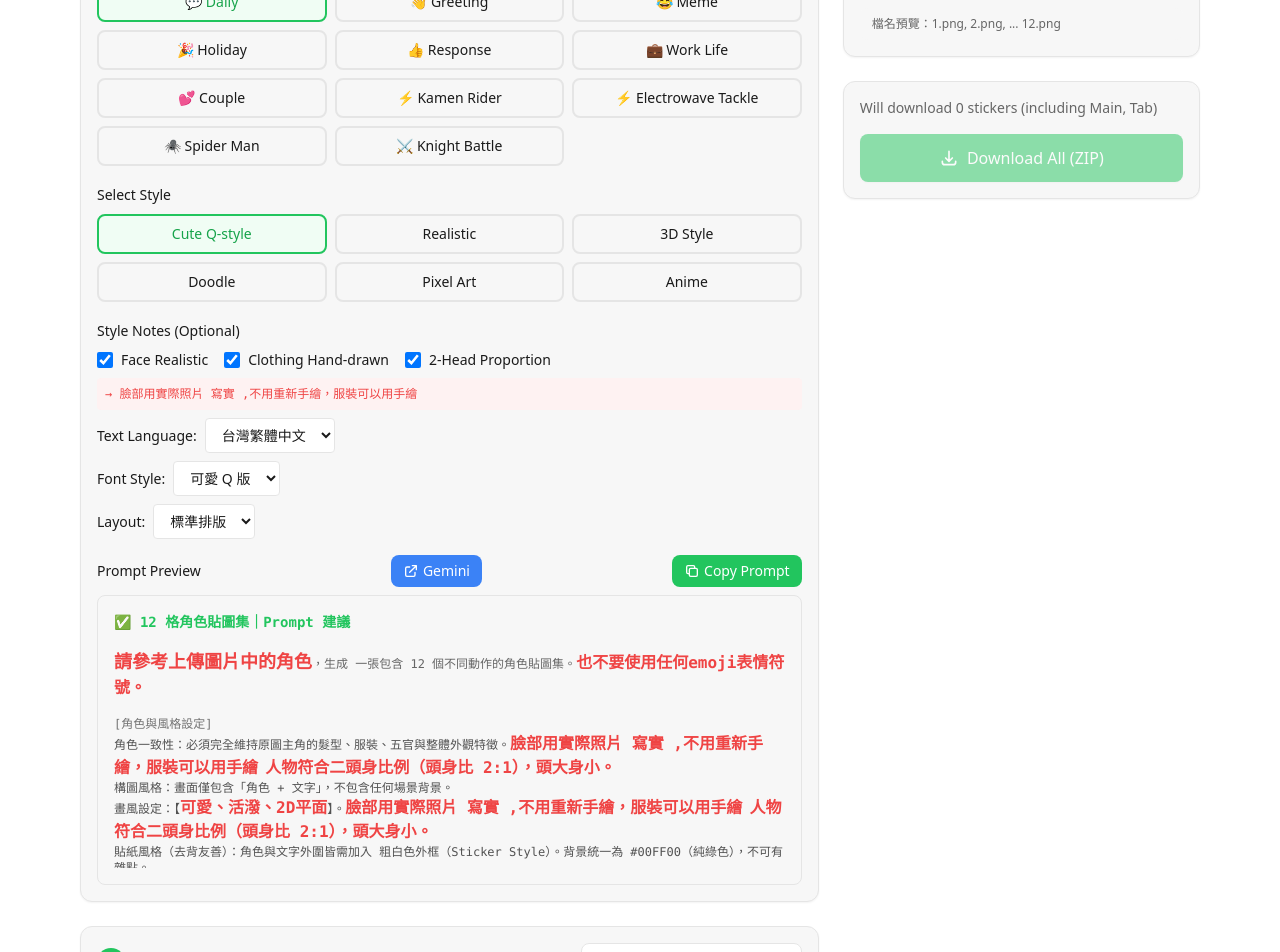
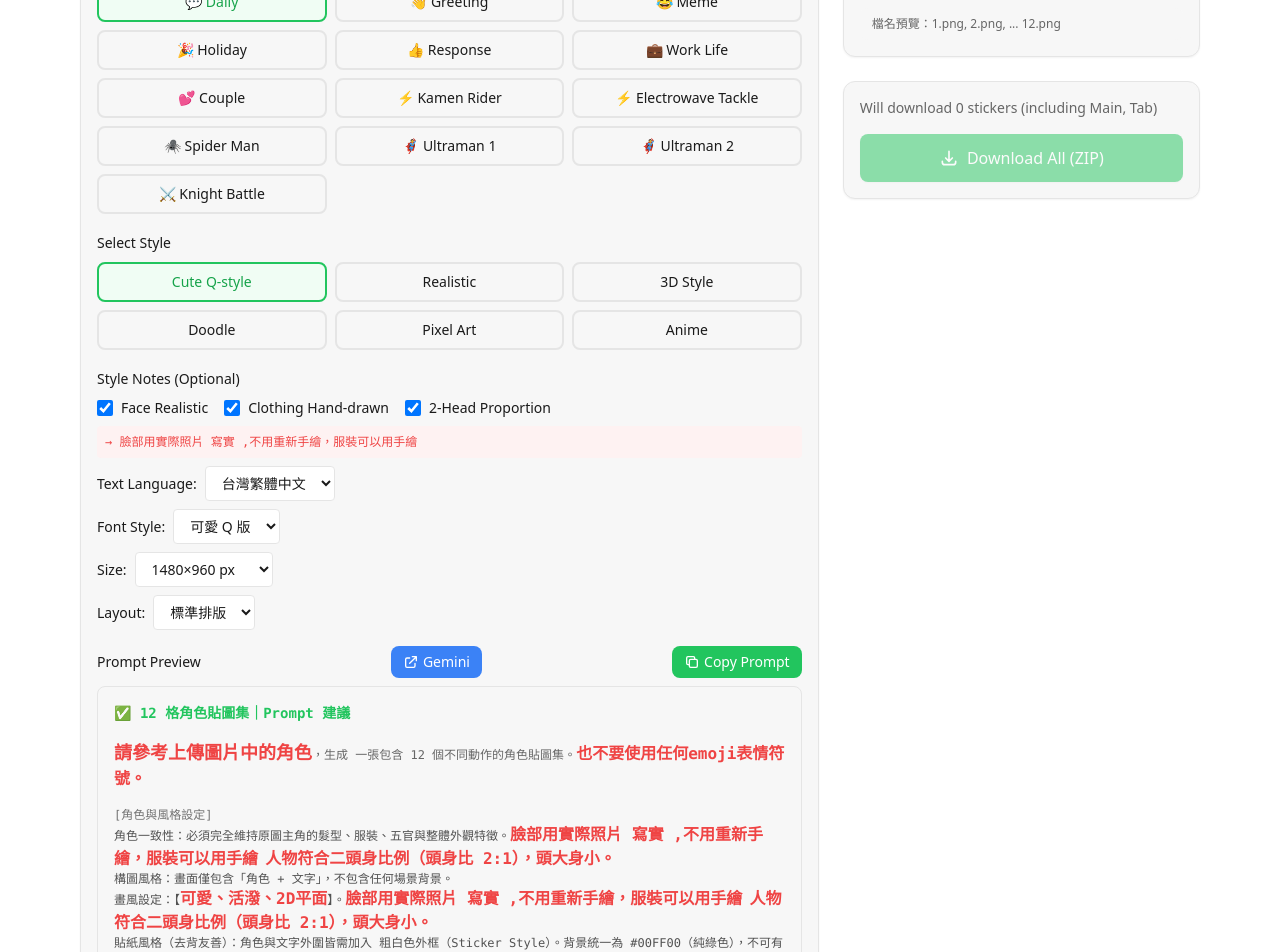
Before and after one commit to qpooqp777/line-sticker-factory, a React (Vite) app: page / in a window 1280 px wide. Shown: the part 260-1212 px from the top of the page. Built offline with nearby package versions, Linux system fonts and the light colour scheme.

Commit message:
Update 鹹蛋超人 theme: split into ultraman1 (battle) and ultraman2 (daily)

```diff
--- a/src/App.jsx
+++ b/src/App.jsx
@@ -1,4 +1,4 @@
-import { useState, useRef } from 'react'
+import { useState, useRef, useCallback } from 'react'
 import { ThemeProvider } from './contexts/ThemeContext'
 import { LanguageProvider } from './contexts/LanguageContext'
 import Header from './components/Header'
@@ -8,6 +8,7 @@ import GridSlicer from './components/GridSlicer'
 import StickerSelector from './components/StickerSelector'
 import FileNaming from './components/FileNaming'
 import DownloadPanel from './components/DownloadPanel'
+import Snackbar from './components/Snackbar'
 
 function AppContent() {
   // Refs
@@ -20,6 +21,13 @@ function AppContent() {
   const [tabSticker, setTabSticker] = useState(null)
   const [startNumber, setStartNumber] = useState(1)
   const [removeBg, setRemoveBg] = useState(true)
+
+  // Snackbar state
+  const [snackbar, setSnackbar] = useState(null)
+  const showSnackbar = useCallback((message, type = 'success') => {
+    setSnackbar({ message, type })
+  }, [])
+  const hideSnackbar = useCallback(() => setSnackbar(null), [])
 
   // Handlers
   const handleGridImageLoaded = (image) => {
@@ -89,10 +97,13 @@ function AppContent() {
               mainSticker={mainSticker}
               tabSticker={tabSticker}
               startNumber={startNumber}
+              onSnackbar={showSnackbar}
             />
           </div>
         </div>
       </main>
+
+      {snackbar && <Snackbar message={snackbar.message} type={snackbar.type} onClose={hideSnackbar} />}
 
       {/* Floating buttons for mobile - quick scroll */}
       <div className="lg:hidden fixed bottom-6 right-6 flex flex-col gap-3 z-50">
--- a/src/components/PromptGenerator.jsx
+++ b/src/components/PromptGenerator.jsx
@@ -26,6 +26,24 @@ const FONT_STYLES = {
 }
 
 // Layout options
+const SIZE_OPTIONS = {
+  '1480x960': {
+    label: { 'zh-TW': '1480×960 px', en: '1480×960 px' },
+    desc: '1480 × 960 px',
+    cell: '370 × 240 px',
+  },
+  '1200x896': {
+    label: { 'zh-TW': '1200×896 px', en: '1200×896 px' },
+    desc: '1200×896 px',
+    cell: '~300 × 224 px',
+  },
+  '2560x1664': {
+    label: { 'zh-TW': '2560×1664 px', en: '2560×1664 px' },
+    desc: '2560×1664 px',
+    cell: '~640 × 416 px',
+  },
+}
+
 const LAYOUT_OPTIONS = {
   standard: {
     label: { 'zh-TW': '標準排版', en: 'Standard' },
@@ -248,6 +266,44 @@ const STICKER_SETS = {
       { title: '蛛王全開', text: '蛛王降臨！', action: '全身巨大蜘蛛能量爆發', effect: '巨大蜘蛛幻影＋蛛網光芒' }
     ]
   },
+  ultraman1: {
+    label: { 'zh-TW': '🦸 鹹蛋超人1', en: '🦸 Ultraman 1' },
+    faceStyle: '寫實照片風格不用重新手繪',
+    clothingStyle: '鹹蛋超人皮套風格要有金屬質感與發光線條',
+    stickers: [
+      { title: '斯派修姆光線', text: '看招！', action: '雙手呈十字交叉狀，發射光線', effect: '金色光線射向敵人＋能量波' },
+      { title: '斯派修姆光線', text: '發射！', action: '雙手呈十字交叉狀，發射光線', effect: '金色光線射向敵人＋能量波' },
+      { title: '斯派修姆光線', text: '正義必勝', action: '雙手呈十字交叉狀，勝利姿勢', effect: '金色光線＋勝利光芒' },
+      { title: '能量指示燈閃爍', text: '我沒電了', action: '胸口圓燈變紅閃爍，表示時間不足', effect: '紅色閃爍警示燈' },
+      { title: '能量指示燈閃爍', text: '時間不夠', action: '胸口圓燈變紅閃爍，表示時間不足', effect: '紅色閃爍警示燈' },
+      { title: '能量指示燈閃爍', text: '撤退', action: '胸口圓燈變紅閃爍，表示時間不足', effect: '紅色閃爍警示燈' },
+      { title: '能量指示燈閃爍', text: '快救我', action: '胸口圓燈變紅閃爍，求助姿勢', effect: '紅色閃爍警示燈＋求助光芒' },
+      { title: '變身動作', text: '交給我吧！', action: '單手舉起變身器', effect: '變身光芒環繞' },
+      { title: '變身動作', text: '變身！', action: '單手舉起變身器，變身特效', effect: '閃光環繞全身＋光芒爆發' },
+      { title: '變身動作', text: '我來了', action: '單手舉起變身器', effect: '變身光芒環繞' },
+      { title: '防禦姿勢', text: '拒絕', action: '雙手張開擋在身前', effect: '防護光盾' },
+      { title: '防禦姿勢', text: '沒問題', action: '雙手張開擋在身前，自信表情', effect: '防護光盾＋自信光芒' },
+    ]
+  },
+  ultraman2: {
+    label: { 'zh-TW': '🦸 鹹蛋超人2', en: '🦸 Ultraman 2' },
+    faceStyle: '寫實照片風格不用重新手繪',
+    clothingStyle: '鹹蛋超人皮套風格要有金屬質感與發光線條',
+    stickers: [
+      { title: '防禦姿勢', text: '包在我身上', action: '雙手張開擋在身前，自信表情', effect: '防護光盾＋自信光芒' },
+      { title: '飛行姿勢', text: '衝啊！', action: '單手向前伸直，身體俯衝', effect: '飛行軌跡＋速度線' },
+      { title: '飛行姿勢', text: '趕路中', action: '雙手向前伸直，身體俯衝', effect: '飛行軌跡＋速度線' },
+      { title: '飛行姿勢', text: '我飛過去', action: '單手向前伸直，身體俯衝', effect: '飛行軌跡＋速度線' },
+      { title: 'OK', text: '收到', action: '超人豎起大拇指', effect: '勝利光芒' },
+      { title: 'OK', text: 'OK', action: '超人豎起大拇指', effect: '勝利光芒' },
+      { title: '辛苦了', text: '辛苦了', action: '與怪獸握手或點頭示意', effect: '友情光芒' },
+      { title: '抱歉', text: '抱歉', action: '超人或怪獸低頭鞠躬', effect: '歉意光芒' },
+      { title: '想睡', text: '想睡', action: '怪獸（如皮古蒙）蓋被子睡覺', effect: 'ZZZ＋月亮' },
+      { title: '晚安', text: '晚安', action: '怪獸蓋被子睡覺，月亮背景', effect: 'ZZZ＋月亮＋星星' },
+      { title: '早安', text: '早安', action: '超人迎接太陽', effect: '太陽光芒' },
+      { title: '加油', text: '加油', action: '超人握拳鼓勵', effect: '火焰鬥志' },
+    ]
+  },
   knight: {
     label: { 'zh-TW': '⚔️ 騎士戰鬥', en: '⚔️ Knight Battle' },
     faceStyle: '寫實照片風格不用重新手繪',
@@ -297,7 +353,7 @@ const STYLES = {
 }
 
 // Preview component with highlighted dynamic parts
-function PromptPreview({ stickerSet, style, faceRealistic, clothingHanddrawn, twoHeaded, textLanguage, fontStyle, customFontDesc, layoutOption }) {
+function PromptPreview({ stickerSet, style, faceRealistic, clothingHanddrawn, twoHeaded, textLanguage, fontStyle, customFontDesc, layoutOption, sizeOption }) {
   const data = STICKER_SETS[stickerSet]
   const styleData = STYLES[style]
 
@@ -332,15 +388,15 @@ function PromptPreview({ stickerSet, style, faceRealistic, clothingHanddrawn, tw
       {styleNote && <mark className="text-red-500 font-bold text-base bg-transparent">{styleNote}</mark>}
       {twoHeadNote && <><span> </span><mark className="text-red-500 font-bold text-base bg-transparent">{twoHeadNote}</mark></>}
       {'\n'}
-      <span className="text-neutral-600 dark:text-neutral-400">貼紙風格（去背友善）：角色與文字外圍皆需加入 粗白色外框（Sticker Style）。背景統一為 #00FF00（純綠色），不可有雜點。</span>
+      <span className="text-neutral-600 dark:text-neutral-400">貼紙風格（去背友善）：角色與文字外圍皆需加入 粗白色外框（Sticker Style）。背景統一為 #00FF00（純綠色），不可有雜點。特效勿使用文字顯示（使用手繪製圖案）。</span>
       {'\n'}
       {'\n'}
       {/* Layout section */}
       <span className="text-neutral-500">[畫面佈局與尺寸規格]</span>
       {'\n'}
-      <span className="text-neutral-600 dark:text-neutral-400">整體為 4 × 3 佈局，共 12 張貼圖。總尺寸：2560×1664 px。</span>
+      <span className="text-neutral-600 dark:text-neutral-400">整體為 4 × 3 佈局，共 12 張貼圖。總尺寸：{SIZE_OPTIONS[sizeOption].desc}。</span>
       {'\n'}
-      <span className="text-neutral-600 dark:text-neutral-400">每張小圖約 370 × 320 px（自動等比縮放填滿排列）。每張貼圖四周預留約 0.2 cm Padding，避免畫面互相黏住。</span>
+      <span className="text-neutral-600 dark:text-neutral-400">每張小圖四周預留約 0.2 cm Padding，避免畫面互相黏住。</span>
       {'\n'}
       <span className="text-neutral-600 dark:text-neutral-400">鏡頭多樣化：全身 + 半身混合，必須包含正面、側面、俯角等不同視角。</span>
       {'\n'}
@@ -363,10 +419,6 @@ function PromptPreview({ stickerSet, style, faceRealistic, clothingHanddrawn, tw
           【<mark className="text-red-500 font-bold text-base bg-transparent">{s.title}</mark>】
           {'\n'}
           <span className="text-neutral-600 dark:text-neutral-400">文字：</span><mark className="text-red-500 font-bold text-base bg-transparent">{s.text}</mark>
-          {'\n'}
-          <span className="text-neutral-600 dark:text-neutral-400">動作：</span><mark className="text-red-500 font-bold text-base bg-transparent">{s.action}</mark>
-          {'\n'}
-          <span className="text-neutral-600 dark:text-neutral-400">特效：</span><mark className="text-red-500 font-bold text-base bg-transparent">{s.effect}</mark>
           {'\n'}
           {'\n'}
         </span>
@@ -392,6 +444,7 @@ export default function PromptGenerator() {
   const [fontStyle, setFontStyle] = useState('cute') // 預設：可愛 Q 版字型
   const [customFontDesc, setCustomFontDesc] = useState('') // 自訂字型描述
   const [layoutOption, setLayoutOption] = useState('standard') // 預設：標準排版
+const [sizeOption, setSizeOption] = useState('1480x960') // 預設：1480×960
 
   const generatePrompt = () => {
     const data = STICKER_SETS[selectedSet]
@@ -415,8 +468,8 @@ export default function PromptGenerator() {
 貼紙風格（去背友善）：角色與文字外圍皆需加入 粗白色外框（Sticker Style）。背景統一為 #00FF00（純綠色），不可有雜點。特效勿使用文字顯示（使用手繪製圖案）。
 
 [畫面佈局與尺寸規格]
-整體為 4 × 3 佈局，共 12 張貼圖。總尺寸：2560×1664 px。
-每張小圖約 370 × 320 px（自動等比縮放填滿排列）。每張貼圖四周預留約 0.2 cm Padding，避免畫面互相黏住。
+整體為 4 × 3 佈局，共 12 張貼圖。總尺寸：${SIZE_OPTIONS[sizeOption].desc}。
+每張小圖四周預留約 0.2 cm Padding，避免畫面互相黏住。
 鏡頭多樣化：全身 + 半身混合，必須包含正面、側面、俯角等不同視角。
 
 [文字設計]
@@ -431,9 +484,6 @@ export default function PromptGenerator() {
     data.stickers.forEach((s) => {
       prompt += `【${s.title}】
 文字：${s.text}
-動作：${s.action}
-特效：${s.effect}
-
 `
     })
 
@@ -597,6 +647,20 @@ export default function PromptGenerator() {
           </div>
         )}
 
+        {/* Size selector */}
+        <div className="flex flex-wrap items-center gap-2 mt-2">
+          <span className="text-sm font-medium">{lang === 'zh-TW' ? '尺寸：' : 'Size:'}</span>
+          <select
+            value={sizeOption}
+            onChange={(e) => setSizeOption(e.target.value)}
+            className="px-3 py-1.5 rounded border border-[var(--color-border)] bg-[var(--color-bg)] text-sm focus:ring-2 focus:ring-primary-500 focus:border-primary-500"
+          >
+            {Object.entries(SIZE_OPTIONS).map(([key, val]) => (
+              <option key={key} value={key}>{val.label['zh-TW']}</option>
+            ))}
+          </select>
+        </div>
+
         {/* Layout selector */}
         <div className="flex flex-wrap items-center gap-2 mt-2">
           <span className="text-sm font-medium">{lang === 'zh-TW' ? '排版：' : 'Layout:'}</span>
@@ -649,7 +713,7 @@ export default function PromptGenerator() {
         </div>
         <div className="p-4 bg-[var(--color-surface)] border border-[var(--color-border)] rounded-lg">
           <div className="text-xs whitespace-pre-wrap font-mono text-[var(--color-text-secondary)] max-h-64 overflow-y-auto">
-            <PromptPreview stickerSet={selectedSet} style={selectedStyle} faceRealistic={faceRealistic} clothingHanddrawn={clothingHanddrawn} twoHeaded={twoHeaded} textLanguage={textLanguage} fontStyle={fontStyle} customFontDesc={customFontDesc} layoutOption={layoutOption} />
+            <PromptPreview stickerSet={selectedSet} style={selectedStyle} faceRealistic={faceRealistic} clothingHanddrawn={clothingHanddrawn} twoHeaded={twoHeaded} textLanguage={textLanguage} fontStyle={fontStyle} customFontDesc={customFontDesc} layoutOption={layoutOption} sizeOption={sizeOption} />
           </div>
         </div>
       </div>
--- /dev/null
+++ b/src/components/Snackbar.jsx
@@ -0,0 +1,51 @@
+import { useEffect, useState } from 'react'
+
+const Snackbar = ({ message, type = 'success', onClose }) => {
+  const [visible, setVisible] = useState(true)
+
+  useEffect(() => {
+    const timer = setTimeout(() => {
+      setVisible(false)
+      setTimeout(onClose, 300) // fade out transition
+    }, 2700)
+    return () => clearTimeout(timer)
+  }, [onClose])
+
+  const bgColor = type === 'error'
+    ? 'bg-red-500'
+    : type === 'info'
+    ? 'bg-blue-500'
+    : 'bg-emerald-600'
+
+  return (
+    <div
+      className={`fixed bottom-6 left-1/2 -translate-x-1/2 z-[9999] transition-all duration-300 ${
+        visible ? 'opacity-100 translate-y-0' : 'opacity-0 translate-y-2'
+      }`}
+    >
+      <div className={`${bgColor} text-white px-5 py-3 rounded-xl shadow-xl flex items-center gap-3 min-w-[200px] justify-center`}>
+        {type === 'success' && (
+          <svg className="w-5 h-5 flex-shrink-0" fill="none" viewBox="0 0 24 24" stroke="currentColor">
+            <path strokeLinecap="round" strokeLinejoin="round" strokeWidth={2.5} d="M5 13l4 4L19 7" />
+          </svg>
+        )}
+        {type === 'error' && (
+          <svg className="w-5 h-5 flex-shrink-0" fill="none" viewBox="0 0 24 24" stroke="currentColor">
+            <path strokeLinecap="round" strokeLinejoin="round" strokeWidth={2.5} d="M6 18L18 6M6 6l12 12" />
+          </svg>
+        )}
+        <span className="text-sm font-medium">{message}</span>
+        <button
+          onClick={() => { setVisible(false); setTimeout(onClose, 300) }}
+          className="ml-1 text-white/70 hover:text-white transition-colors"
+        >
+          <svg className="w-4 h-4" fill="none" viewBox="0 0 24 24" stroke="currentColor">
+            <path strokeLinecap="round" strokeLinejoin="round" strokeWidth={2} d="M6 18L18 6M6 6l12 12" />
+          </svg>
+        </button>
+      </div>
+    </div>
+  )
+}
+
+export default Snackbar
```
Also changed, not shown: src/components/DownloadPanel.jsx (+9 -5 lines).
